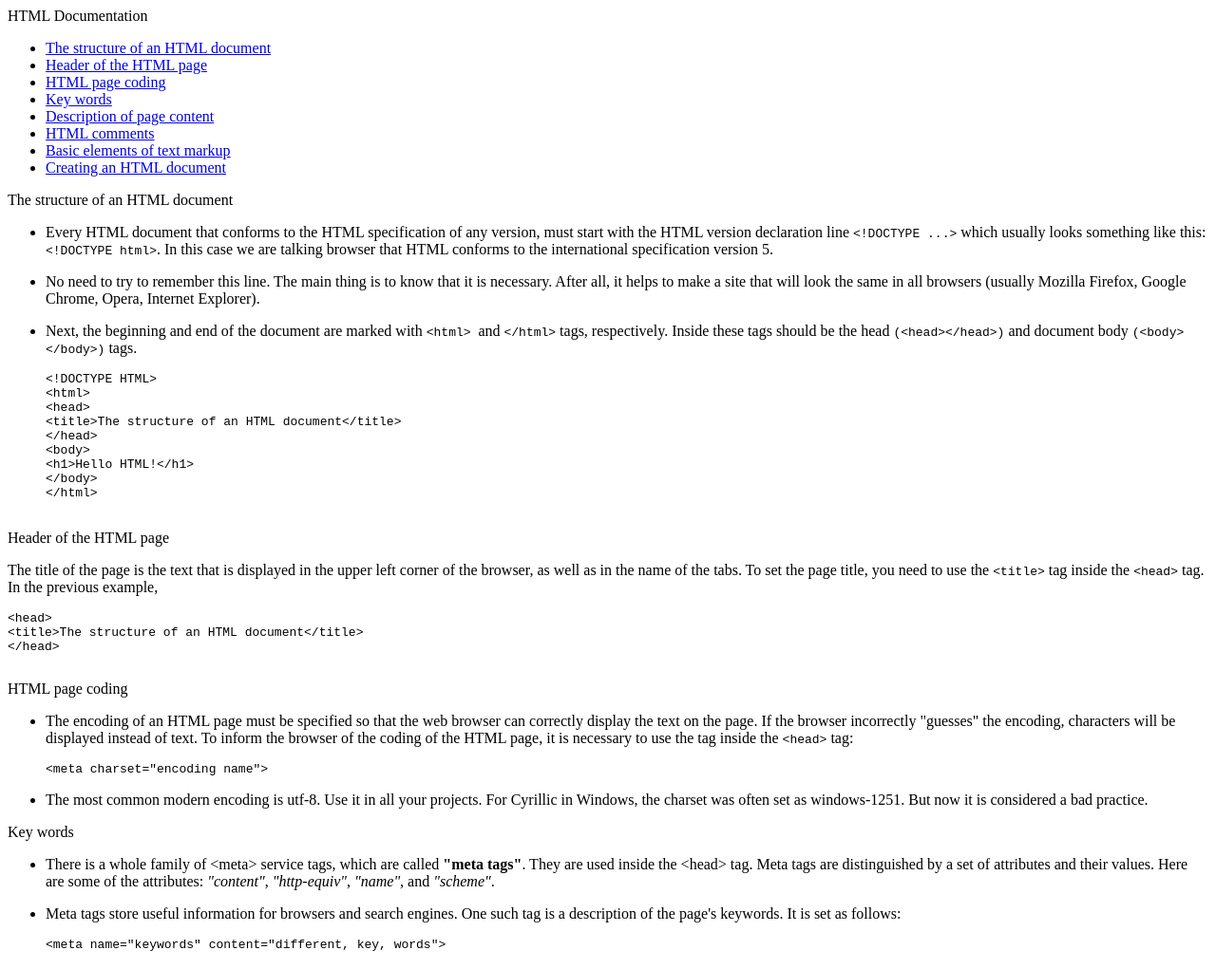
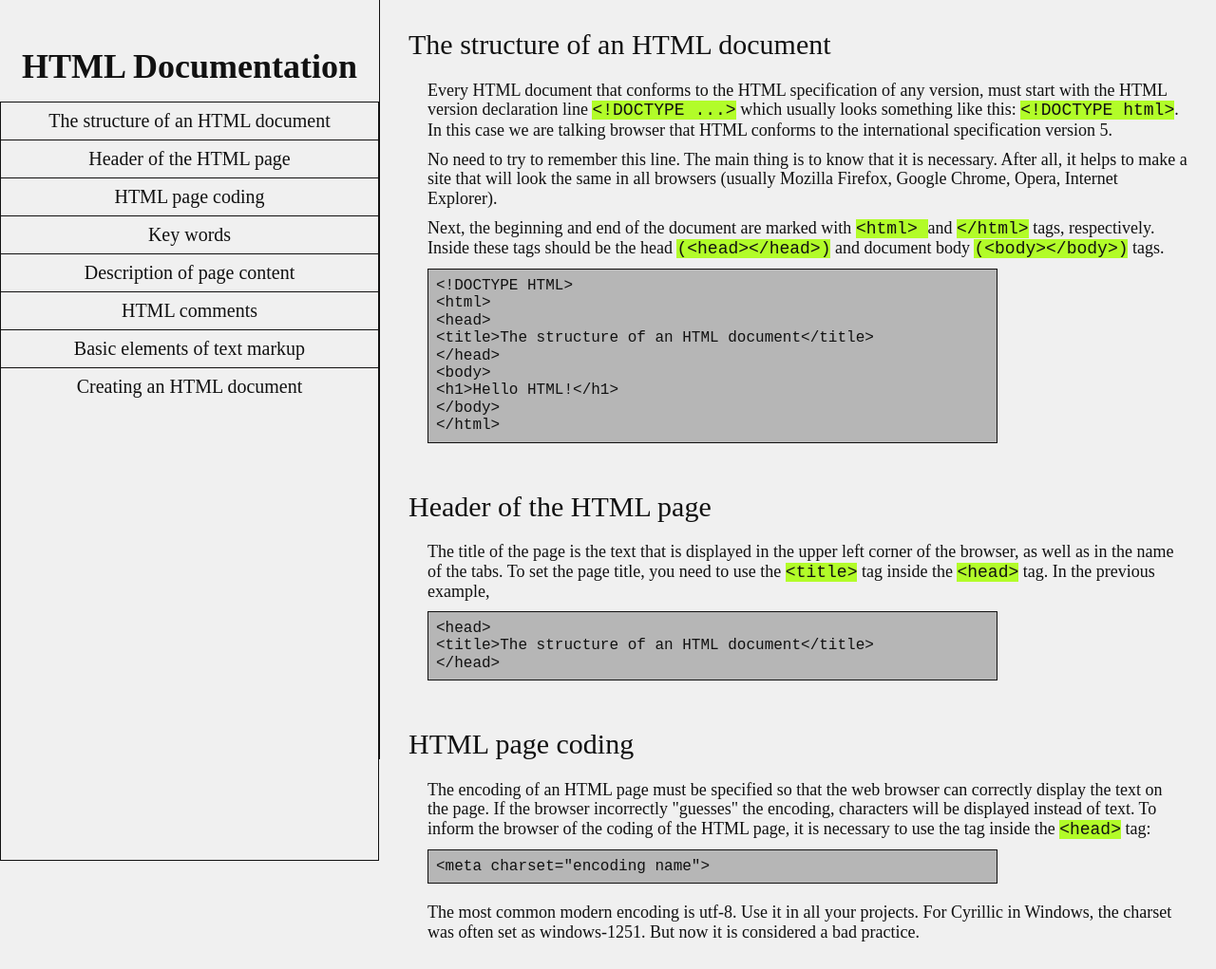
Before and after one commit to Vlad-Rzaiev/technical-documentation-page, a plain HTML site: page index.html in a window 1280 px wide. Shown: the top 1021 px of the page at 95% size. Drawn offline with Linux system fonts and the light colour scheme.

Commit message:
add styles

```diff
--- a/css/styles.css
+++ b/css/styles.css
@@ -7,3 +7,133 @@
 * {
   box-sizing: border-box;
 }
+
+body {
+  font-family: 'Times New Roman', Times, serif;
+  color: #111111;
+  background-color: rgb(184, 184, 184, 0.2);
+  line-height: 1.15;
+  margin: 0;
+}
+
+a {
+  text-decoration: none;
+  color: inherit;
+}
+
+ul,
+p,
+pre {
+  margin: 0;
+  padding: 0;
+}
+
+ul {
+  list-style-type: none;
+}
+
+#navbar {
+  max-width: 767px;
+  margin: 0 auto;
+  padding: 20px;
+  /* height: 200px;
+  overflow: auto; */
+}
+
+.navbar-header {
+  text-align: center;
+  font-size: 36px;
+  font-weight: 600;
+  margin-bottom: 16px;
+}
+
+.navbar-list {
+  border: 1px solid #111111;
+  height: 200px;
+  overflow: auto;
+}
+
+.navbar-item {
+  padding: 8px 4px;
+  text-align: center;
+  font-size: 20px;
+  font-weight: 500;
+}
+
+.navbar-item:hover,
+.navbar-item:focus {
+  color: #ffa500;
+}
+
+.navbar-item:not(:last-child) {
+  border-bottom: 1px solid #111010;
+}
+
+#main-doc {
+  padding: 30px;
+}
+
+.main-section {
+  margin-bottom: 50px;
+}
+
+.main-section header {
+  font-size: 30px;
+  font-weight: 500;
+  margin-bottom: 20px;
+}
+
+.main-section p {
+  margin-left: 20px;
+  margin-bottom: 10px;
+  max-width: 600px;
+  font-size: 18px;
+}
+
+code {
+  background-color: #a6ff00d3;
+}
+
+pre {
+  font-size: 16px;
+  margin-left: 20px;
+  margin-bottom: 20px;
+  width: 600px;
+  border: 1px solid #111010;
+  padding: 8px;
+  background-color: #b6b6b6;
+}
+
+@media screen and (min-width: 768px) {
+  #navbar {
+    position: fixed;
+    margin-left: 0;
+    margin-right: auto;
+    padding: 0;
+    width: 400px;
+    height: 100%;
+    border-right: 1px solid #111010;
+  }
+
+  .navbar-header {
+    padding-top: 50px;
+  }
+
+  .navbar-list {
+    height: 100%;
+  }
+
+  .navbar-item {
+    border-right: none;
+  }
+
+  #main-doc {
+    position: absolute;
+    top: 0;
+    left: 400px;
+  }
+
+  .main-section p {
+    max-width: 100%;
+  }
+}
--- a/index.html
+++ b/index.html
@@ -9,34 +9,38 @@
   </head>
   <body>
     <nav id="navbar">
-      <header>HTML Documentation</header>
-      <ul>
-        <li>
+      <header class="navbar-header">HTML Documentation</header>
+      <ul class="navbar-list">
+        <li class="navbar-item">
           <a class="nav-link" href="#the-structure-of-an-html-document"
             >The structure of an HTML document</a
           >
         </li>
-        <li>
+        <li class="navbar-item">
           <a class="nav-link" href="#header-of-the-html-page"
             >Header of the HTML page</a
           >
         </li>
-        <li>
+        <li class="navbar-item">
           <a class="nav-link" href="#html-page-coding">HTML page coding</a>
         </li>
-        <li><a class="nav-link" href="#key-words">Key words</a></li>
-        <li>
+        <li class="navbar-item">
+          <a class="nav-link" href="#key-words">Key words</a>
+        </li>
+        <li class="navbar-item">
           <a class="nav-link" href="#description-of-page-content"
             >Description of page content</a
           >
         </li>
-        <li><a class="nav-link" href="#html-comments">HTML comments</a></li>
-        <li>
+        <li class="navbar-item">
+          <a class="nav-link" href="#html-comments">HTML comments</a>
+        </li>
+        <li class="navbar-item">
           <a class="nav-link" href="#basic-elements-of-text-markup"
             >Basic elements of text markup</a
           >
         </li>
-        <li>
+        <li class="navbar-item">
           <a class="nav-link" href="#creating-an-html-document"
             >Creating an HTML document</a
           >
@@ -84,29 +88,25 @@
 &lt;body&gt;
 &lt;h1&gt;Hello HTML!&lt;/h1&gt;
 &lt;/body&gt;
-&lt;/html&gt;
-              </pre
+&lt;/html&gt;</pre
             >
           </li>
         </ul>
       </section>
-
       <section class="main-section">
         <header id="header-of-the-html-page">Header of the HTML page</header>
         <p>
           The title of the page is the text that is displayed in the upper left
           corner of the browser, as well as in the name of the tabs. To set the
           page title, you need to use the <code>&lt;title&gt;</code> tag inside
-          the <code>&lt;head&gt;</code> tag. In the previous example, <br />
+          the <code>&lt;head&gt;</code> tag. In the previous example,
         </p>
         <pre>
 &lt;head&gt;
 &lt;title&gt;The structure of an HTML document&lt;/title&gt;
-&lt;/head&gt;
-          </pre
+&lt;/head&gt;</pre
         >
       </section>
-
       <section class="main-section">
         <header id="html-page-coding">HTML page coding</header>
         <ul>
@@ -130,18 +130,17 @@
           </li>
         </ul>
       </section>
-
       <section class="main-section">
         <header id="key-words">Key words</header>
         <ul>
           <li>
             <p>
-              There is a whole family of &lt;meta&gt; service tags, which are
-              called <strong>"meta tags"</strong>. They are used inside the
-              &lt;head&gt; tag. Meta tags are distinguished by a set of
-              attributes and their values. Here are some of the attributes:
-              <i>"content"</i>, <i>"http-equiv"</i>, <i>"name"</i>, and
-              <i>"scheme"</i>.
+              There is a whole family of <code>&lt;meta&gt;</code> service tags,
+              which are called <strong>"meta tags"</strong>. They are used
+              inside the <code>&lt;head&gt;</code> tag. Meta tags are
+              distinguished by a set of attributes and their values. Here are
+              some of the attributes: <i>"content"</i>, <i>"http-equiv"</i>,
+              <i>"name"</i>, and <i>"scheme"</i>.
             </p>
           </li>
           <li>
@@ -151,8 +150,8 @@
               is set as follows:
             </p>
             <pre>
-&lt;meta name="keywords" content="different, key, words"&gt;
-            </pre>
+&lt;meta name="keywords" content="different, key, words"&gt;</pre
+            >
           </li>
           <li>
             <p>
@@ -164,7 +163,6 @@
           </li>
         </ul>
       </section>
-
       <section class="main-section">
         <header id="description-of-page-content">
           Description of page content
@@ -176,8 +174,8 @@
               of the page. It is set as follows:
             </p>
             <pre>
-&lt;meta name="description" content="brief description"&gt;
-            </pre>
+&lt;meta name="description" content="brief description"&gt;</pre
+            >
           </li>
           <li>
             <p>
@@ -188,16 +186,13 @@
           </li>
         </ul>
       </section>
-
       <section class="main-section">
         <header id="html-comments">HTML comments</header>
         <p>
           By the way, you can see the following code fragments in the HTML
-          editor:
+          editor: <br />
+          <code> &lt;!-- Some text --&gt; </code>
         </p>
-        <pre>
-&lt;!-- Some text --&gt;
-        </pre>
         <p>
           These are called "comments" and the browser does not display them on
           the page.
@@ -218,11 +213,10 @@
           </li>
         </ul>
         <p>
-          Comments can be used anywhere on the page except the &lt;title&gt; tag
-          - inside which they do not work.
+          Comments can be used anywhere on the page except the
+          <code>&lt;title&gt;</code> tag - inside which they do not work.
         </p>
       </section>
-
       <section class="main-section">
         <header id="basic-elements-of-text-markup">
           Basic elements of text markup
@@ -230,21 +224,21 @@
         <p>The main elements of text formatting in html are tags:</p>
         <ul>
           <li>
-            <p>p - is used to divide the text into paragraphs;</p>
+            <p><code>p</code> - is used to divide the text into paragraphs;</p>
           </li>
           <li>
             <p>
-              h1, h2, ..... h6 - are used to create headings of 1,2 ... 6
-              levels, respectively;
+              <code>h1, h2, ..... h6</code> - are used to create headings of 1,2
+              ... 6 levels, respectively;
             </p>
           </li>
           <li>
-            <p>br - used to move a line;</p>
+            <p><code>br</code> - used to move a line;</p>
           </li>
           <li>
             <p>
-              div, span - використовуються для виділення частини документа
-              певним способом.
+              <code>div, span</code> - використовуються для виділення частини
+              документа певним способом.
             </p>
           </li>
         </ul>
@@ -253,7 +247,6 @@
           test web page is formatted. But they may be enough to create it.
         </p>
       </section>
-
       <section class="main-section">
         <header id="creating-an-html-document">
           Creating an HTML document
```
